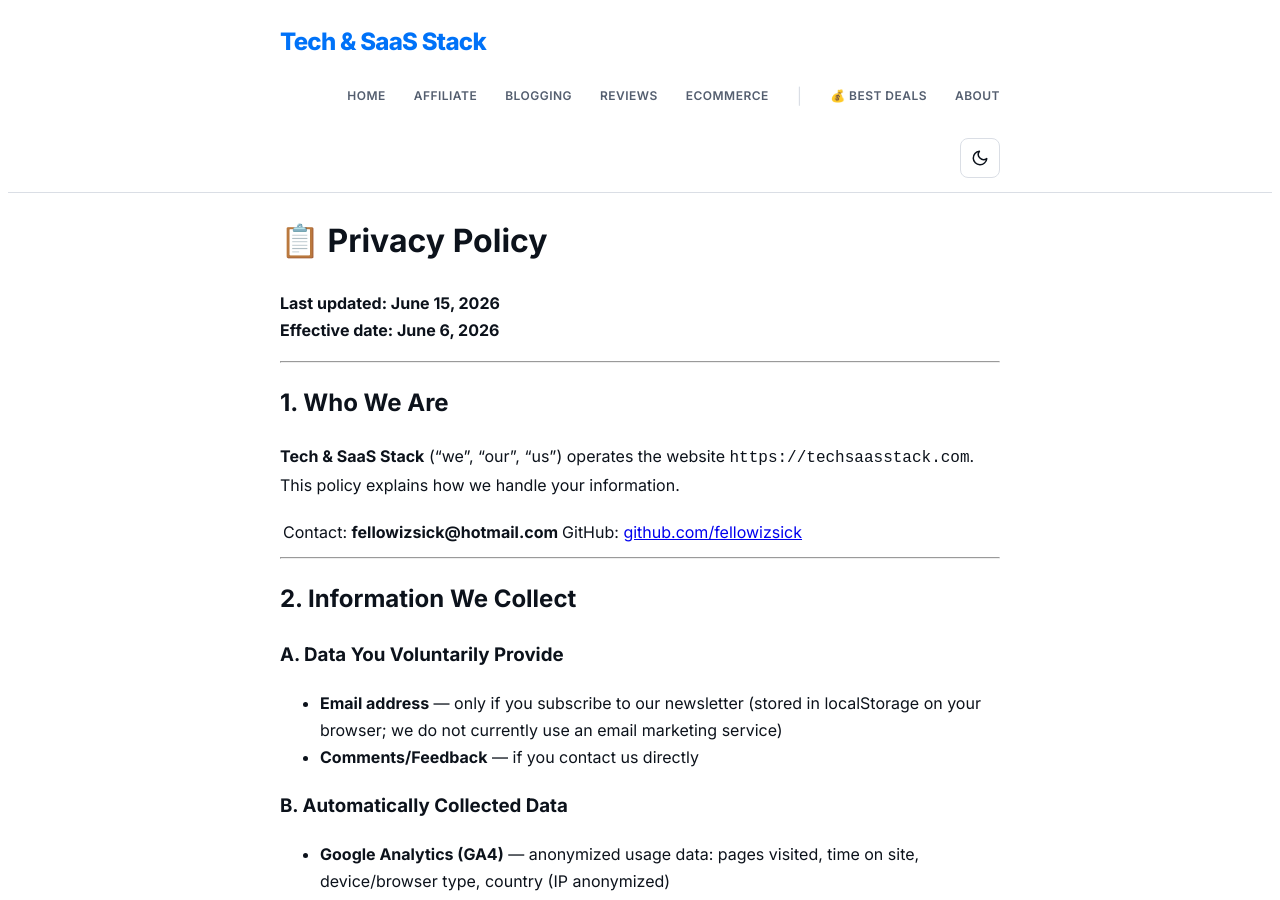
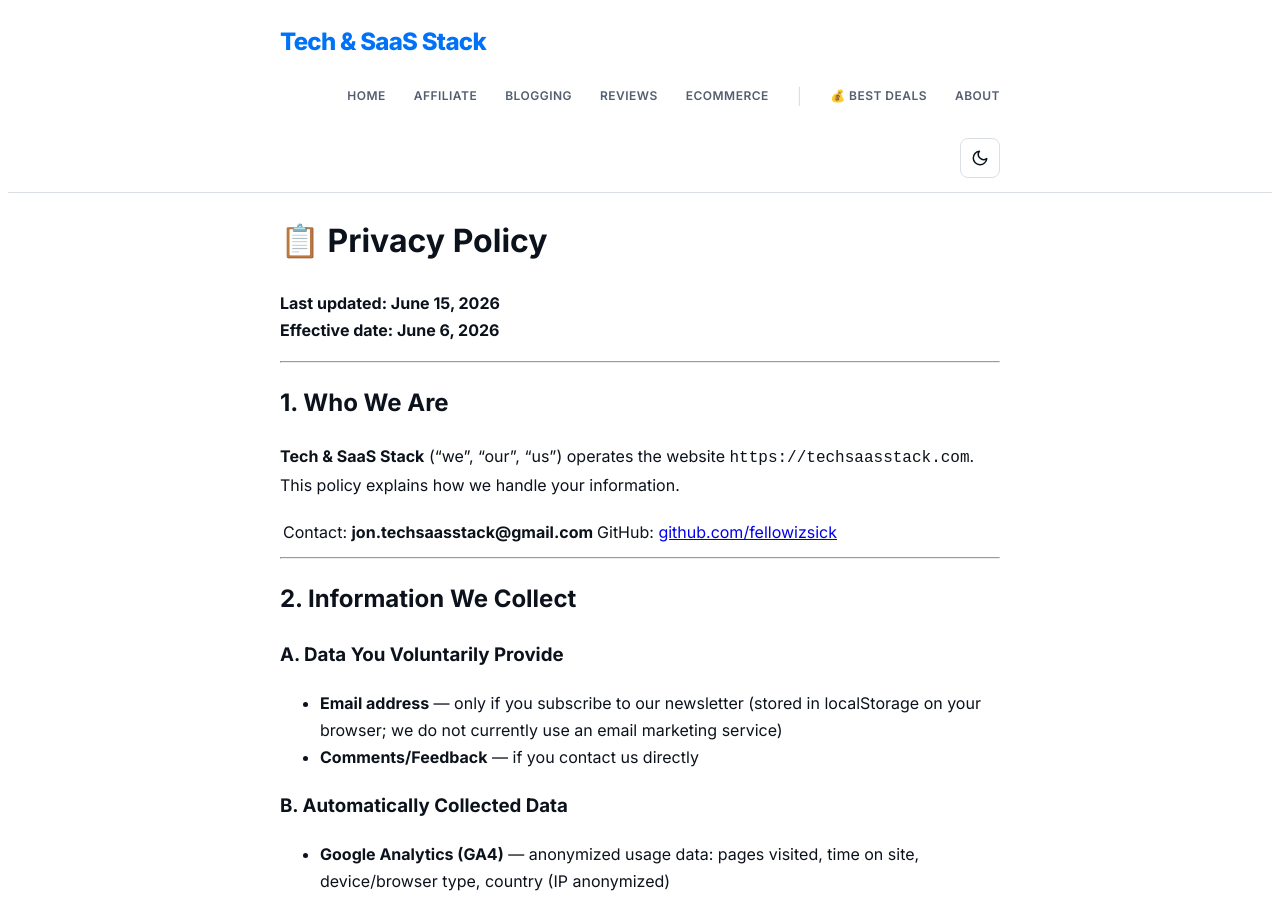
Before and after one commit to fellowizsick/tech-saas-stack, a Jekyll site: the page built from privacy.md, in a window 1280 px wide and 900 px high. Built offline with Jekyll 4.4.1, drawn with Linux system fonts in a browser that asks for light colours; some of the changed text lies outside the part shown.

Commit message:
Update contact email to jon.techsaasstack@gmail.com across site

```diff
--- a/privacy.md
+++ b/privacy.md
@@ -15,7 +15,7 @@
 
 **Tech & SaaS Stack** ("we", "our", "us") operates the website `https://techsaasstack.com`. This policy explains how we handle your information.
 
-Contact: **fellowizsick@hotmail.com** | GitHub: [github.com/fellowizsick](https://github.com/fellowizsick)
+Contact: **jon.techsaasstack@gmail.com** | GitHub: [github.com/fellowizsick](https://github.com/fellowizsick)
 
 ---
 
@@ -146,7 +146,7 @@
 
 For privacy questions, data requests, or concerns:
 
-**Email:** fellowizsick@hotmail.com
+**Email:** jon.techsaasstack@gmail.com
 **GitHub:** [github.com/fellowizsick](https://github.com/fellowizsick)
 
 We respond within 30 days.
```
Also changed, not shown: hosting-cheat-sheet.md (+1 -1 lines).
